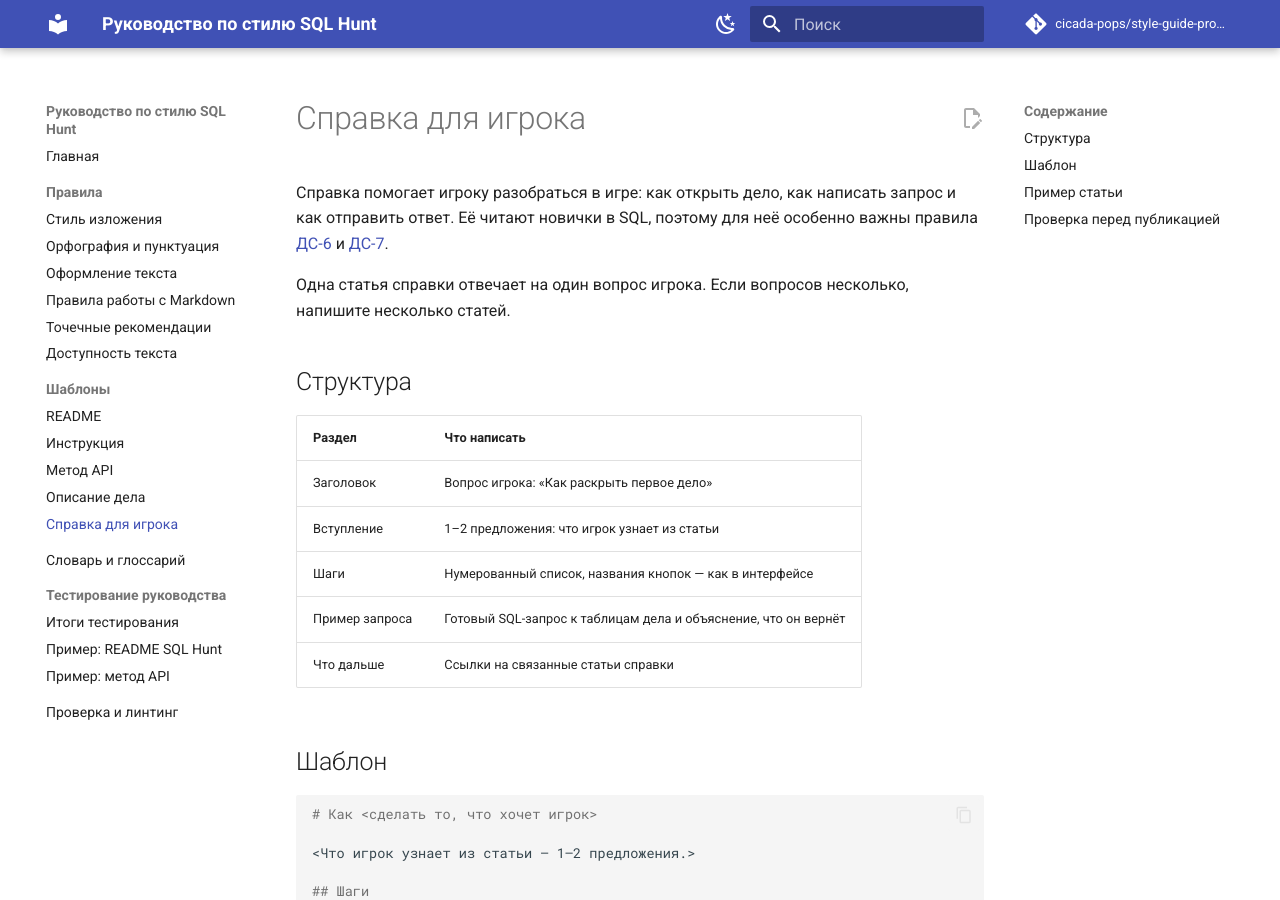
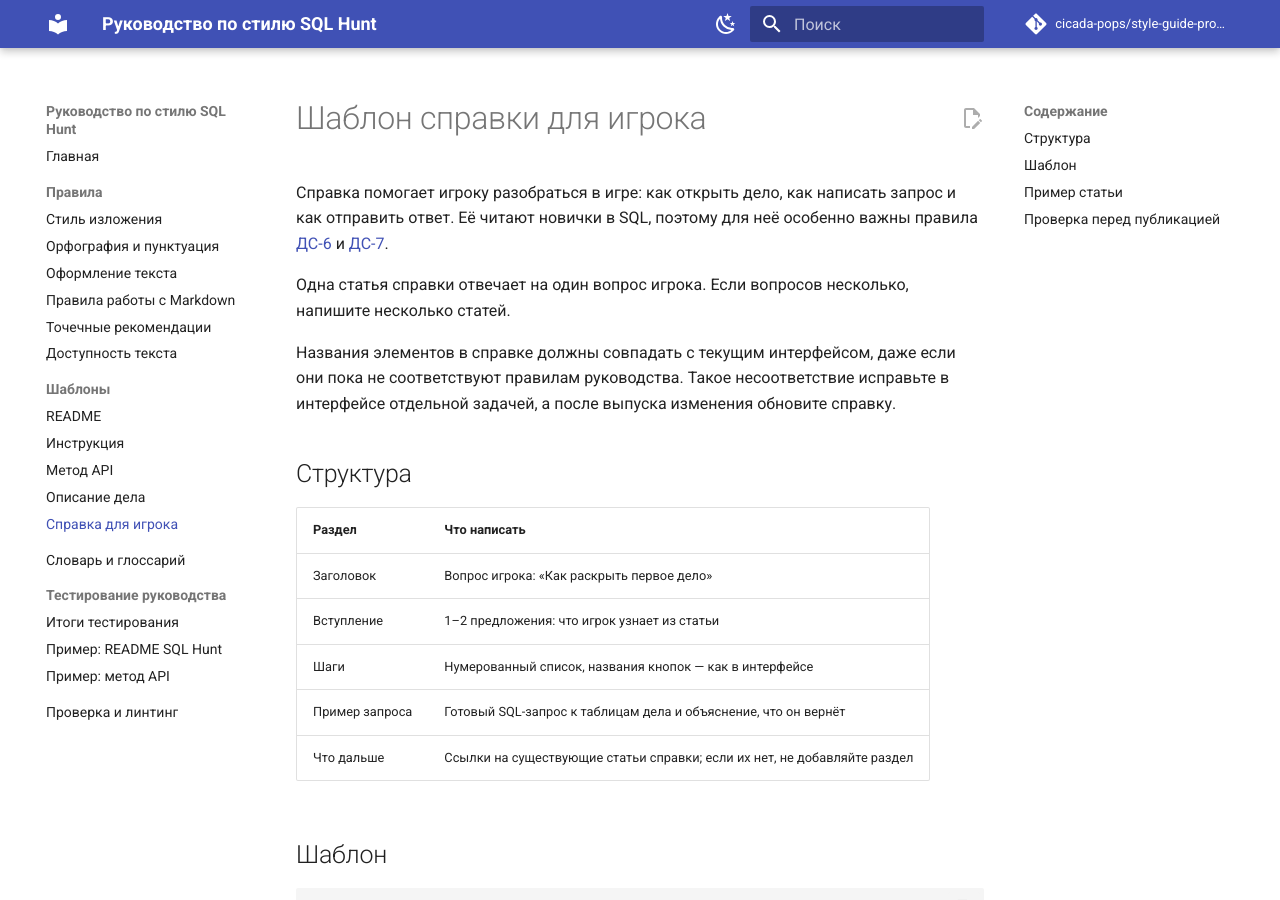
Before and after one commit to cicada-pops/style-guide-project, an MkDocs documentation site: the page built from docs/doc-templates/player-guide.md, in a window 1280 px wide and 900 px high. Built offline with MkDocs 1.6.1 and Material for MkDocs 9.7.7, drawn with Linux system fonts in a browser that asks for light colours; comment, search, counter and statistics services are not loaded; some of the changed text lies outside the part shown.

Commit message:
docs(templates): address review comments

`````diff
--- a/docs/doc-templates/player-guide.md
+++ b/docs/doc-templates/player-guide.md
@@ -1,10 +1,13 @@
-# Справка для игрока
+# Шаблон справки для игрока
 
 Справка помогает игроку разобраться в игре: как открыть дело, как написать запрос и как отправить ответ.
 Её читают новички в SQL, поэтому для неё особенно важны правила [ДС-6](../rules/accessibility.md#дс-6-объясняйте-сокращения-и-термины) и [ДС-7](../rules/accessibility.md#дс-7-пишите-проще-для-игроков).
 
 Одна статья справки отвечает на один вопрос игрока.
 Если вопросов несколько, напишите несколько статей.
+
+Названия элементов в справке должны совпадать с текущим интерфейсом, даже если они пока не соответствуют правилам руководства.
+Такое несоответствие исправьте в интерфейсе отдельной задачей, а после выпуска изменения обновите справку.
 
 ## Структура
 
@@ -14,7 +17,7 @@
 | Вступление | 1–2 предложения: что игрок узнает из статьи |
 | Шаги | Нумерованный список, названия кнопок — как в интерфейсе |
 | Пример запроса | Готовый SQL-запрос к таблицам дела и объяснение, что он вернёт |
-| Что дальше | Ссылки на связанные статьи справки |
+| Что дальше | Ссылки на существующие статьи справки; если их нет, не добавляйте раздел |
 
 ## Шаблон
 
@@ -75,15 +78,11 @@ WHERE description ILIKE '%рыж%'
 
 Запрос вернёт людей, в описании которых упоминаются рыжие волосы и татуировка.
 Сравните их с остальными признаками из задания.
-
-## Что дальше
-
-- [Словарь и глоссарий](../glossary.md)
 ````
 
 ## Проверка перед публикацией
 
 - Каждый шаг можно выполнить в текущей версии интерфейса.
-- Названия кнопок и полей совпадают с интерфейсом.
+- Названия кнопок и полей совпадают с текущим интерфейсом; нарушения правил руководства зафиксированы как отдельные задачи для интерфейса.
 - Пример запроса выполняется в SQL Hunt без ошибок: в нём нет `;` и комментариев.
 - Статья не раскрывает ответ на дело.
`````
